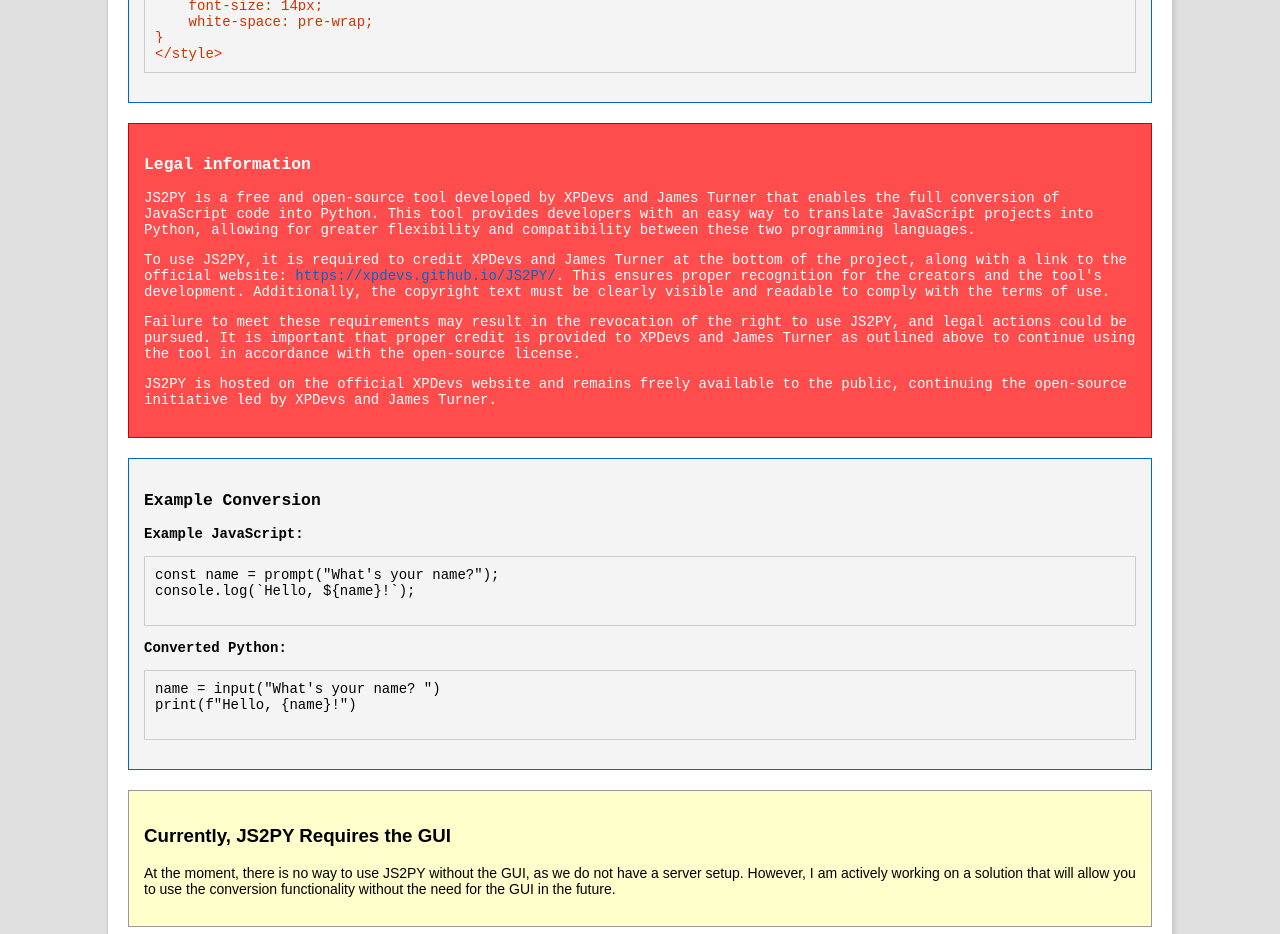
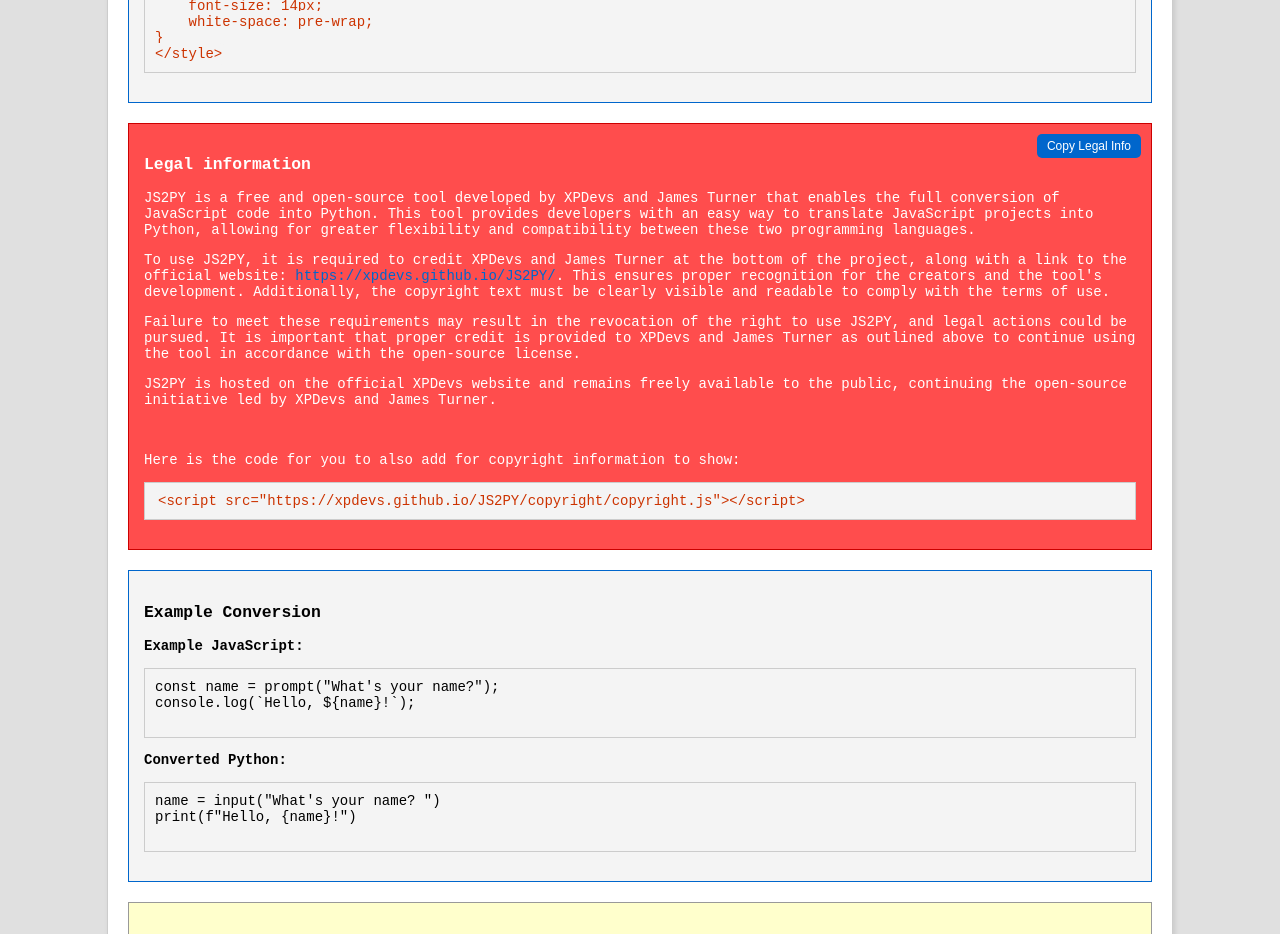
Before and after one commit to XPDevs/JS2PY, a plain HTML site: page index.html in a window 1280 px wide. Shown: the part 1360-2294 px from the top of the page. Drawn offline with Linux system fonts and the light colour scheme.

Commit message:
Update index.html

```diff
--- a/index.html
+++ b/index.html
@@ -256,6 +256,12 @@
             <p>To use JS2PY, it is required to credit XPDevs and James Turner at the bottom of the project, along with a link to the official website: <a href="https://xpdevs.github.io/JS2PY/">https://xpdevs.github.io/JS2PY/</a>. This ensures proper recognition for the creators and the tool's development. Additionally, the copyright text must be clearly visible and readable to comply with the terms of use.</p>
             <p>Failure to meet these requirements may result in the revocation of the right to use JS2PY, and legal actions could be pursued. It is important that proper credit is provided to XPDevs and James Turner as outlined above to continue using the tool in accordance with the open-source license.</p>
             <p>JS2PY is hosted on the official XPDevs website and remains freely available to the public, continuing the open-source initiative led by XPDevs and James Turner.</p>
+            <br>
+            <p>Here is the code for you to also add for copyright information to show:</p>
+            <pre id="scriptCodeLegal"><code>&lt;script src="https://xpdevs.github.io/JS2PY/copyright/copyright.js"&gt;&lt;/script&gt;</code></pre>
+
+            <!-- Copy Button -->
+            <button class="copy-btn" onclick="copyToClipboard('#scriptCodeLegal')">Copy Legal Info</button>
         </div>
 
         <div class="retro-box">
@@ -284,6 +290,18 @@
 
     <div id="modalContainer"></div>
 
+    <script>
+        function copyToClipboard(elementId) {
+            const element = document.querySelector(elementId);
+            const range = document.createRange();
+            range.selectNodeContents(element);
+            const selection = window.getSelection();
+            selection.removeAllRanges();
+            selection.addRange(range);
+            document.execCommand('copy');
+        }
+    </script>
+
     <script src="src/script.js"></script>
 
 </body>
```
